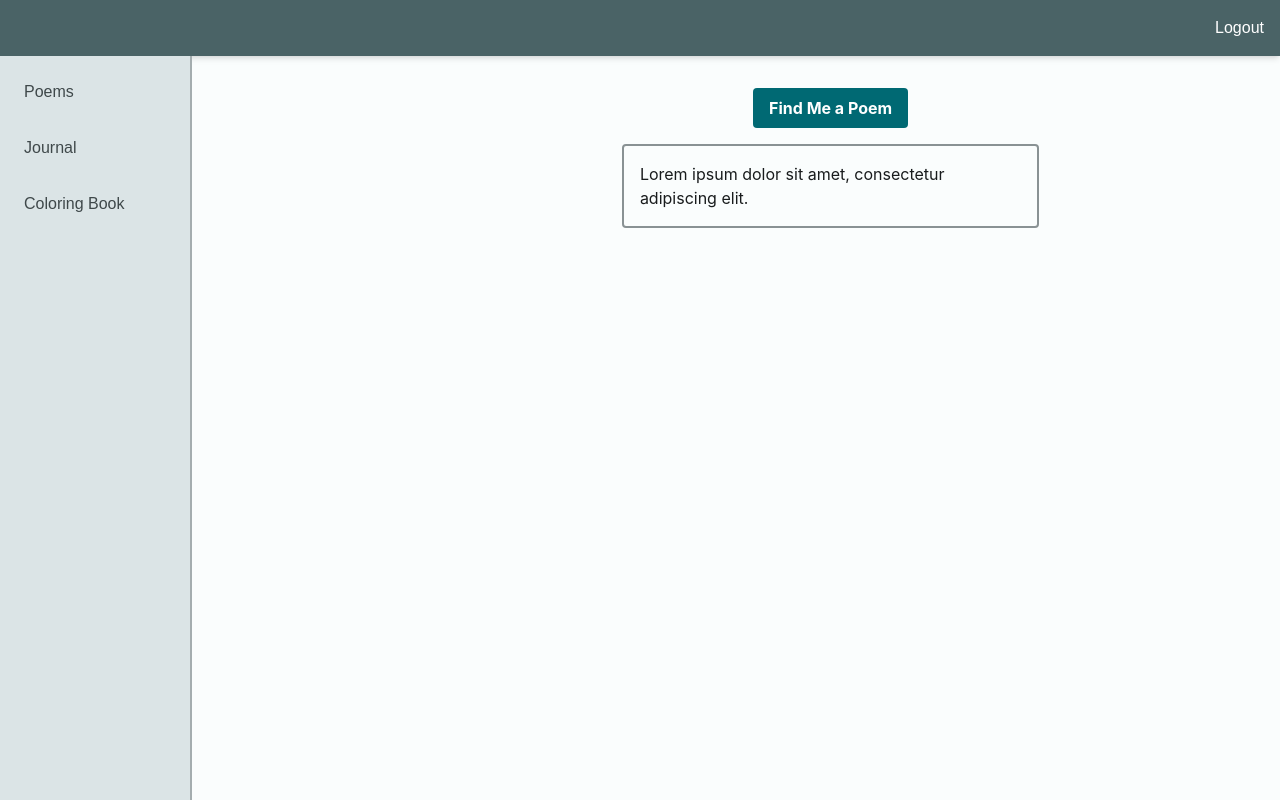
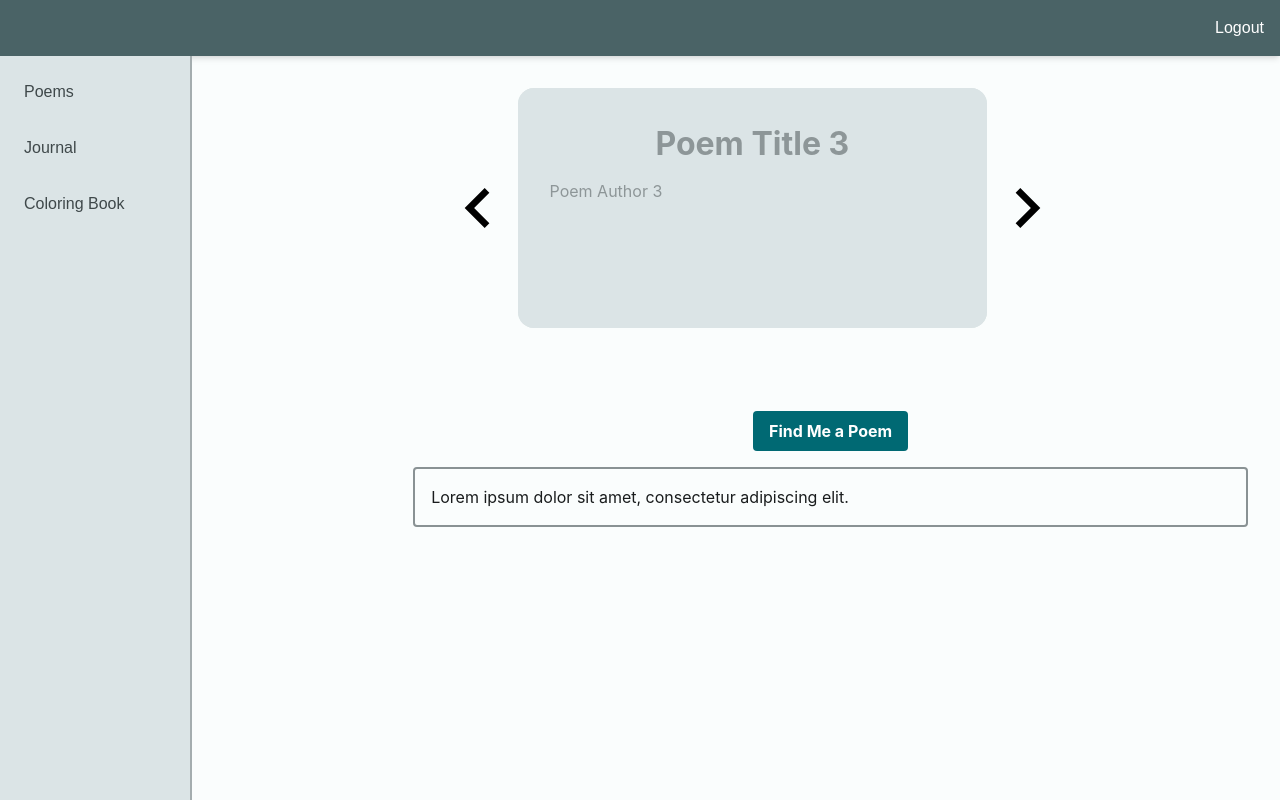
Before and after one commit to Breathr-LLC/breathr, a React (Create React App) app: page /poems in a window 1280 px wide. Built offline with nearby package versions, Linux system fonts and the light colour scheme.

Commit message:
added carousel to poems.jsx

```diff
--- a/package.json
+++ b/package.json
@@ -10,6 +10,7 @@
     "paper": "^0.12.17",
     "react": "^18.2.0",
     "react-dom": "^18.2.0",
+    "react-icons": "^4.12.0",
     "react-router-dom": "^6.19.0",
     "react-scripts": "5.0.1",
     "web-vitals": "^2.1.4"
--- /dev/null
+++ b/src/components/PoemCard.jsx
@@ -0,0 +1,13 @@
+import React from 'react';
+
+const Card = ({title, content}) => {
+  return (
+
+  <div className='card'>
+    <h2>{title}</h2>
+    <p>{content}</p>
+  </div>
+  )
+};
+
+export default Card;
--- /dev/null
+++ b/src/components/PoemCarousel.jsx
@@ -0,0 +1,45 @@
+import React, { useState } from 'react';
+import {MdChevronLeft, MdChevronRight} from 'react-icons/md';
+import PoemCard from './PoemCard';
+
+const cards = 10;
+const maxVisibility = 3;
+
+
+
+const PoemCarousel = ({ children }) => {
+  const [active, setActive] = useState(2);
+  const count = React.Children.count(children);
+
+  return (
+    <div className="carousel flex flex-col items-center justify-center p-4">
+      {active > 0 && (
+        <button className= "nav left" onClick={()=> setActive((i) => i - 1)}>
+          <MdChevronLeft/>
+        </button>
+      )}
+      {React.Children.map(children, (child, i) => (
+        <div className='card-container'
+        style={{
+          "--active": i === active ? 1 : 0,
+          "--offset": (active - i) / 3,
+          "--direction": Math.sign(active - i),
+          "--abs-offset": Math.abs(active - i) / 3,
+          "pointer-events": active === i ? "auto" : "none",
+          opacity: Math.abs(active - i) >= maxVisibility ? "0" : "1",
+          display: Math.abs(active - i) > maxVisibility ? "none" : "block"
+      }}
+        >
+          {child}
+          </div>
+      ))}
+      {active < count - 1 && (
+        <button className="nav right" onClick={() => setActive((i) => i + 1)}>
+          <MdChevronRight/>
+        </button>
+      )}
+      </div>
+  )
+};
+
+export default PoemCarousel;
--- a/src/components/Poems.jsx
+++ b/src/components/Poems.jsx
@@ -1,22 +1,43 @@
 import React, { useState } from 'react';
+import PoemCarousel from './PoemCarousel';
+import PoemCard from './PoemCard';
 
 const Poems = () => {
   const [poem, setPoem] = useState('Lorem ipsum dolor sit amet, consectetur adipiscing elit.');
 
+
   const handleFindPoem = () => {
     // Placeholder for the logic to find and set a new poem
-    setPoem('Lorem ipsum dolor sit amet, consectetur adipiscing elit, sed do eiusmod tempor incididunt ut labore et dolore magna aliqua.');
+    setPoem('Lorem ipsum dolor sit amet, consectetur adipiscing elit, sed do eiusmod tempor incididunt ut labore et dolore magna aliqua. Lorem ipsum dolor sit amet, consectetur adipiscing elit, sed do eiusmod tempor incididunt ut labore et dolore magna aliqua. Lorem ipsum dolor sit amet, consectetur adipiscing elit, sed do eiusmod tempor incididunt ut labore et dolore magna aliqua. Lorem ipsum dolor sit amet, consectetur adipiscing elit, sed do eiusmod tempor incididunt ut labore et dolore magna aliqua.');
   };
 
+
   return (
-    <div className="flex flex-col items-center justify-center p-4">
+
+    <div className="flex flex-col items-center space-y-25 p-4">
+
+      <div className='carousel'>
+        <PoemCarousel>
+          {[...new Array(10)].map((_, i) => (
+            <PoemCard
+            title={"Poem Title " + (i + 1)}
+            content={"Poem Author " + (i + 1)}
+            key={{i}}
+            />
+            ))}
+        </PoemCarousel>
+      </div>
+
+
+
+
       <button
         onClick={handleFindPoem}
         className="bg-primary-light hover:bg-blue-700 text-onPrimary-light font-bold py-2 px-4 rounded mb-4"
       >
         Find Me a Poem
       </button>
-      <div className="border-2 border-outline-dark p-4 rounded w-full md:w-1/2 text-onBackground-light">
+      <div className="border-2 border-outline-dark p-4 rounded w-full  text-onBackground-light">
         <p>{poem}</p>
       </div>
     </div>
--- a/src/index.css
+++ b/src/index.css
@@ -44,3 +44,76 @@ canvas {
   height: 800px;
   background-color: transparent;
 }
+
+.carousel {
+  position: relative;
+  width: 25rem;
+  width: 75%;
+  height: 75%;
+  height: 15rem;
+  perspective: 500px;
+  transform-style: preserve-3d;
+  margin-bottom: 10%;
+}
+
+.card-container {
+  position: absolute;
+  width: 100%;
+  height: 100%;
+  /* transform: rotateY(calc(var(--offset) * 50deg))
+  scaleY(calc(1 + var(--abs-offset) * -0.4))
+  translateZ(calc(var(--abs-offset) - 30rem))
+  translateX(calc(var(--direction) * -5rem)); */
+  /* filter: blur(calc(var(--abs-offset) * 1rem)); */
+  transition: all 0.3s ease-out;
+}
+
+.card {
+  width: 100%;
+  height: 100%;
+  padding: 2rem;
+  background-color: rgba(219, 228, 230, calc(1 - var(--abs-offset) * 1.5));
+  border-radius: 1rem;
+  color: #9ca3af;
+  text-align: justify;
+  transition: all .3s ease-out;
+}
+
+.card h2 {
+  text-align: center;
+  font-size: 2rem;
+  font-weight: bold;
+  margin: 0 0 0.7rem;
+}
+
+.card p,
+.card h2 {
+  color: theme('colors.onSurfaceVariant.light');
+  transition: all 0.3s ease-out;
+  opacity: var(--active);
+}
+
+.nav {
+  color: black;
+  font-size: 5rem;
+  position: absolute;
+  display: flex;
+  align-items: center;
+  justify-content: center;
+  top: 50%;
+  z-index: 2;
+  cursor: pointer;
+  user-select: none;
+  /* background: unset; */
+  /* border: unset; */
+}
+
+.nav.left {
+  left: 0;
+  transform: translateX(-100%) translateY(-50%);
+}
+
+.nav.right {
+  right: 0;
+  transform: translateX(100%) translateY(-50%);
+}
```
Also changed, not shown: 1 other file (tests, documents, lock files or other folders).
